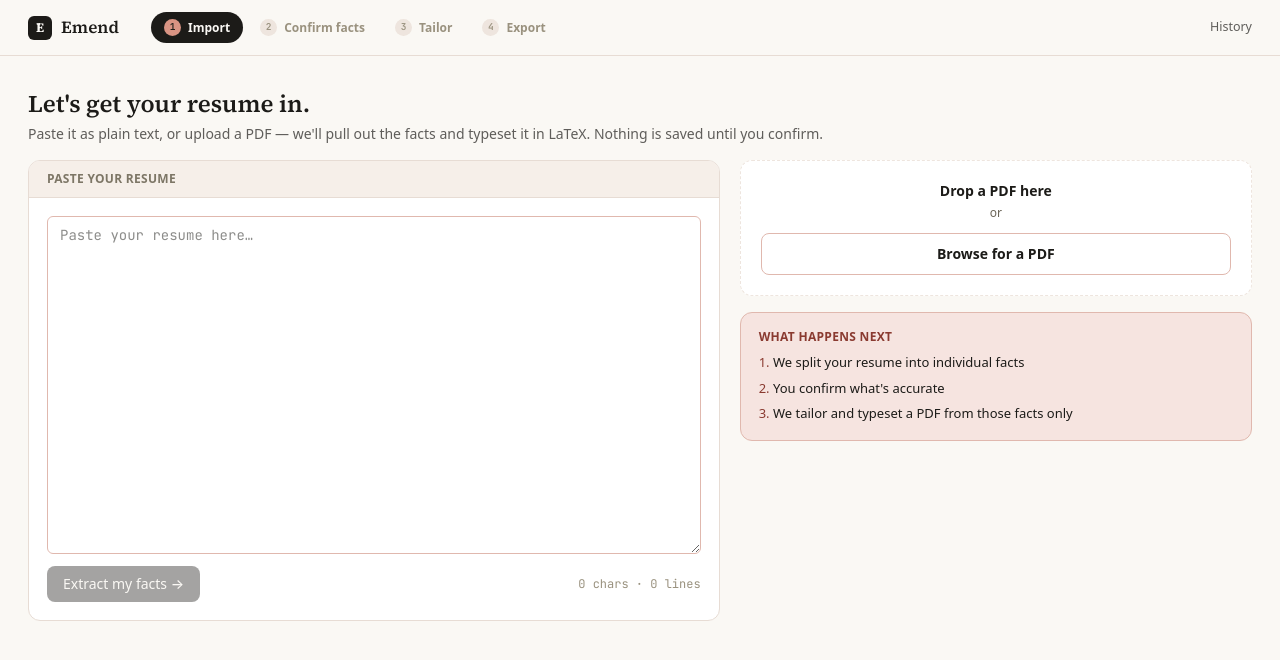
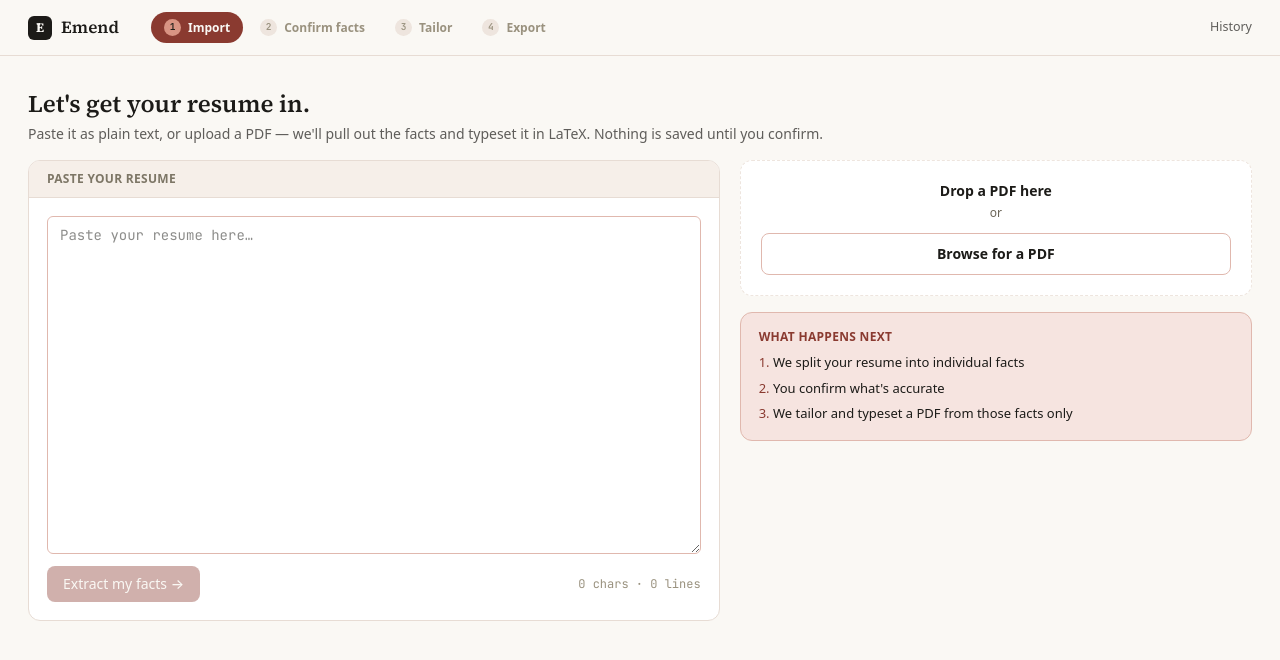
Before and after one commit to MosesfromSinai/Emend, a Next.js app in the folder web/: page /app in a window 1280 px wide. Shown: the top 660 px of the page. Built offline with nearby package versions, Linux system fonts and the light colour scheme; no server answers.

Commit message:
recolor primary button, active step

```diff
--- a/web/components/app-stepper.tsx
+++ b/web/components/app-stepper.tsx
@@ -35,7 +35,7 @@ export function AppStepper() {
             className={
               "flex items-center gap-1.75 rounded-full px-3.25 py-1.75 text-xs font-semibold transition-colors " +
               (isActive
-                ? "bg-ink text-paper"
+                ? "bg-em-accent text-paper"
                 : isDone
                   ? "text-ink"
                   : "text-em-faint") +
--- a/web/components/ui/button.tsx
+++ b/web/components/ui/button.tsx
@@ -5,7 +5,7 @@ import { cn } from "@/lib/utils";
 type Variant = "primary" | "secondary" | "ghost";
 
 const VARIANT_CLASSES: Record<Variant, string> = {
-  primary: "bg-ink text-paper hover:bg-em-deep disabled:bg-ink/40",
+  primary: "bg-em-accent text-paper hover:bg-em-deep disabled:bg-em-accent/40",
   secondary:
     "border border-em-softb bg-white text-ink hover:border-ink disabled:opacity-50",
   ghost: "text-em-deep hover:underline disabled:opacity-50",
```
